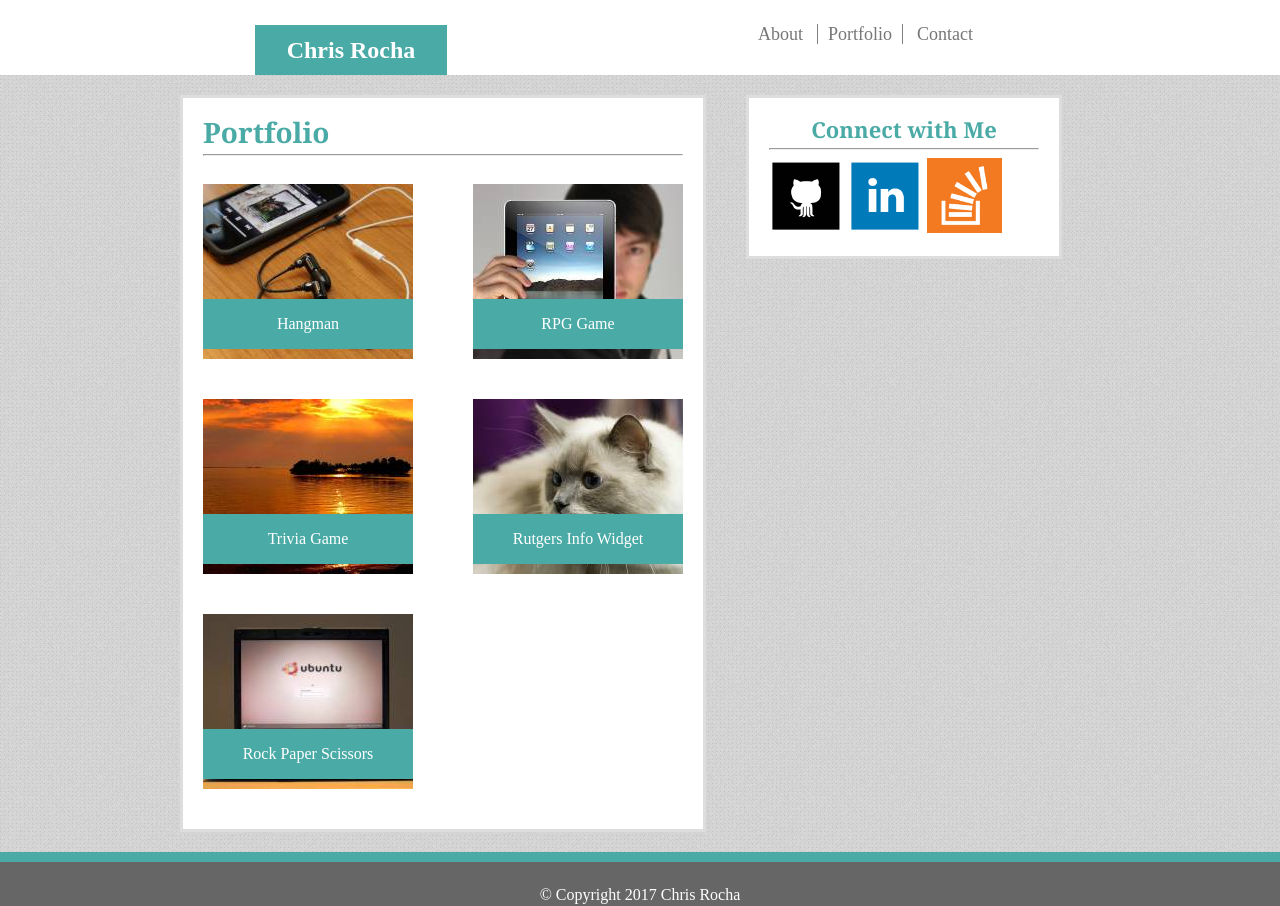
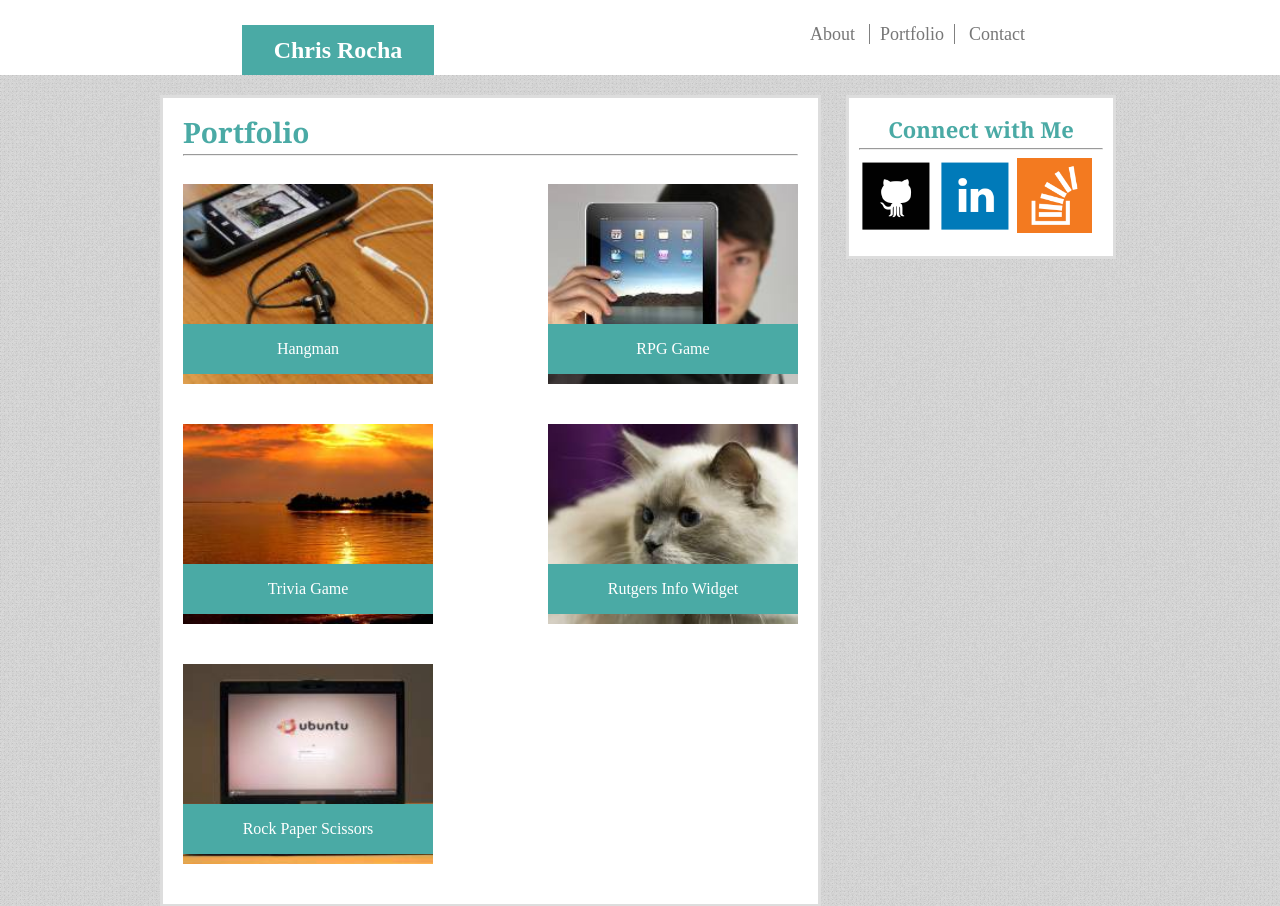
Before and after one commit to Christopherocha/Basic-Portfolio, a plain HTML site: page portfolio.html in a window 1280 px wide. Shown: the top 906 px of the page. Drawn offline with Linux system fonts and the light colour scheme.

Commit message:
Hopefully final commit

```diff
--- a/assets/css/style.css
+++ b/assets/css/style.css
@@ -41,7 +41,7 @@ aside h2 {
 #nav-menu {
 	width: 250px;
     position: absolute;
-    right: 282px;
+    right: 230px;
     top: 25px;
 }
 
@@ -60,6 +60,10 @@ p {
 .content {
 	background-color: #fff;
 	border: 3px solid #ddd;
+	width: 615px;
+    float: left;
+    margin: 20px 25px 20px 0;
+    padding: 20px
 }
 
 .container {
@@ -85,17 +89,21 @@ p {
 
 .left {
 	float: left;
+	width: 250px;
+	height: 200px;
 }
 
 .right {
 	float: right;
+	width: 250px;
+	height: 200px;
 }
 
 .banner-left {
 	text-align: center;
 	background-color: #4aaaa5;
 	height: 50px;
-    width: 210px;
+    width: 250px;
     position: absolute;
     bottom: 30px;
 }
@@ -104,7 +112,7 @@ p {
 	text-align: center;
 	background-color: #4aaaa5;
 	height: 50px;
-    width: 210px;
+    width: 250px;
     position: absolute;
     bottom: 30px;
     right: 0px;
@@ -123,18 +131,32 @@ p {
 	clear: both;
 }
 
+#button {
+	background-color: #4aaaa5;
+    color: #fff;
+    border-radius: 0;
+    border: none;
+    width: 80px;
+    height: 40px;
+    font-size: 16px;
+}
+
 #about {
-	width: 50%;
-	float: left;
-	margin: 20px;
-	padding: 20px;
+	/*width: 630px;
+    float: left;
+    margin: 10px 5px 10px 0;
+    padding: 20px 15px;*/
+}
+
+#aboutImage {
+	width: 230px;
 }
 
 #connect {
 	float: left;
-	padding: 20px;
-	margin: 20px;
-	width: 270px;
+    margin: 20px 0;
+    width: 244px;
+    padding: 20px 10px;
 }
 
 #name {
@@ -142,7 +164,7 @@ p {
     height: 50px;
     position: absolute;
     bottom: 0px;
-    left: 255px;
+    left: 242px;
     text-align: center;
     background-color: #4aaaa5;
     color: white;
@@ -169,10 +191,10 @@ p {
 }
 
 #contact {
-	width: 50%;
+	/*width: 50%;
 	float: left;
 	margin: 20px;
-	padding: 20px;
+	padding: 20px;*/
 }
 
 /* End Contact CSS */
@@ -180,10 +202,10 @@ p {
 /* Begin Portfolio CSS */
 
 #portfolio {
-	width: 50%;
+	/*width: 50%;
 	float: left;
 	margin: 20px;
-	padding: 20px;
+	padding: 20px;*/
 }
 
 /* End Contact CSS */
@@ -220,6 +242,7 @@ footer p {
 
 .about-paragraph {
 	margin-top: 25px;
+	font-size: 16px;
 }
 
 /*Teal color (used for headings and backgrounds): #4aaaa5
--- a/portfolio.html
+++ b/portfolio.html
@@ -44,9 +44,9 @@
 			<aside class="content" id="connect">
 				<h2>Connect with Me</h2>
 				<hr>
-				<a href="http://placehold.it"><img class="connectImages" id="github" src="./assets/images/github.png" alt="github icon"></a>
-				<a href="http://placehold.it"><img class="connectImages" id="linkedIn" src="./assets/images/linkedIn.png" alt="linkedIn icon"></a>
-				<a href="http://placehold.it"><img class="connectImages" id="stackOverflow" src="./assets/images/stackOverflow.png" alt="stack overflow icon"></a>
+				<a href="https://github.com/christopherocha"><img class="connectImages" id="github" src="./assets/images/github.png" alt="github icon"></a>
+				<a href="https://www.linkedin.com/in/chris-rocha-ba2b0997/"><img class="connectImages" id="linkedIn" src="./assets/images/linkedIn.png" alt="linkedIn icon"></a>
+				<a href="http://stackoverflow.com/users/7787467/christopherocha"><img class="connectImages" id="stackOverflow" src="./assets/images/stackOverflow.png" alt="stack overflow icon"></a>
 			</aside>
 			</div>
 		</div>
```
Also changed, not shown: contact.html (+5 -5 lines), index.html (+4 -4 lines).
